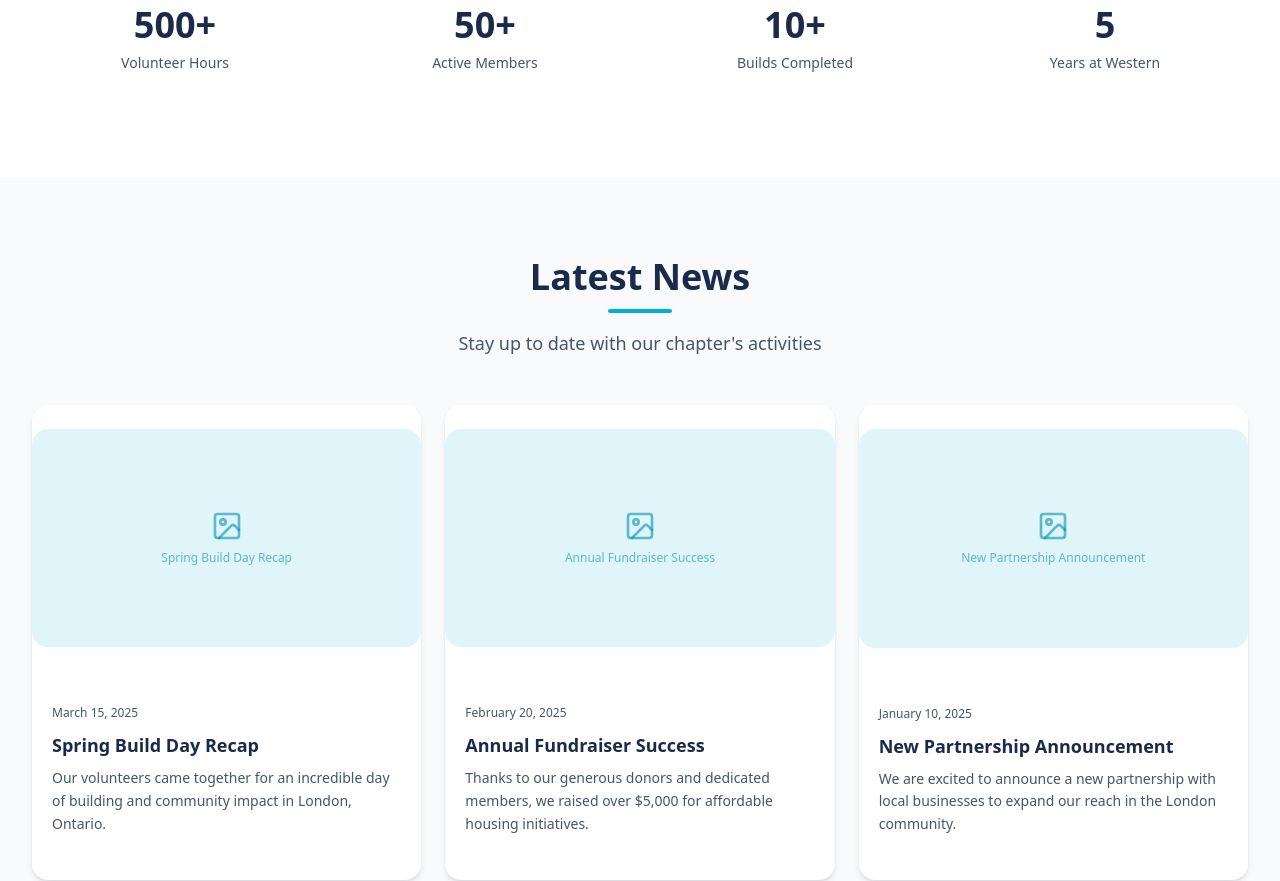
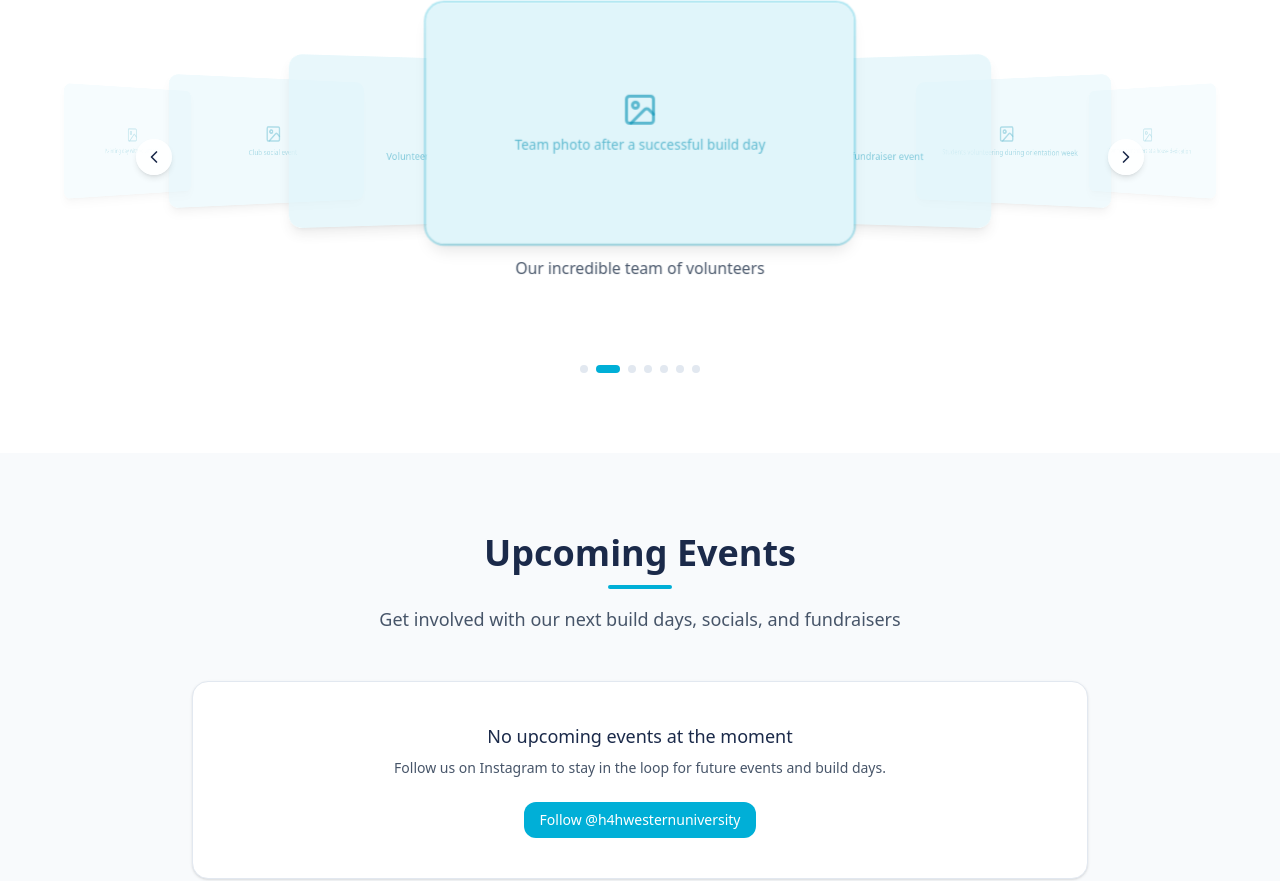
Before and after one commit to AP3008/UWO-H4H-Webpage, a Next.js app: page / in a window 1280 px wide. Shown: the part 922-1803 px from the top of the page. Built offline with nearby package versions, Linux system fonts and the light colour scheme.

Commit message:
feat: added image carousel

```diff
--- a/app/page.tsx
+++ b/app/page.tsx
@@ -2,10 +2,10 @@ import Link from "next/link";
 import { ArrowRight } from "lucide-react";
 import { Button } from "@/components/ui/button";
 import { SectionHeader } from "@/components/section-header";
-import { StatCard } from "@/components/stat-card";
-import { NewsCard } from "@/components/news-card";
+import { EventCard } from "@/components/event-card";
+import { Carousel3D } from "@/components/carousel-3d";
 import { CTABanner } from "@/components/cta-banner";
-import { STATS, NEWS_ITEMS, EXTERNAL_LINKS } from "@/lib/data";
+import { UPCOMING_EVENTS, EXTERNAL_LINKS } from "@/lib/data";
 
 export default function HomePage() {
   return (
@@ -53,33 +53,56 @@ export default function HomePage() {
         </div>
       </section>
 
-      {/* Impact at a Glance */}
-      <section className="px-4 py-16 sm:px-6 sm:py-20 lg:px-8">
+      {/* 3D Photo Carousel */}
+      <section className="overflow-hidden px-4 py-16 sm:px-6 sm:py-20 lg:px-8">
         <div className="mx-auto max-w-7xl">
           <SectionHeader
-            title="Impact at a Glance"
-            subtitle="Our chapter's contributions to the community"
+            title="Our Community in Action"
+            subtitle="Moments from our builds, events, and volunteer experiences"
           />
-          <div className="mt-12 grid grid-cols-2 gap-6 lg:grid-cols-4">
-            {STATS.map((stat) => (
-              <StatCard key={stat.label} stat={stat} />
-            ))}
+          <div className="mt-12">
+            <Carousel3D />
           </div>
         </div>
       </section>
 
-      {/* Latest News */}
+      {/* Upcoming Events */}
       <section className="bg-h4h-gray-50 px-4 py-16 sm:px-6 sm:py-20 lg:px-8">
-        <div className="mx-auto max-w-7xl">
+        <div className="mx-auto max-w-4xl">
           <SectionHeader
-            title="Latest News"
-            subtitle="Stay up to date with our chapter's activities"
+            title="Upcoming Events"
+            subtitle="Get involved with our next build days, socials, and fundraisers"
           />
-          <div className="mt-12 grid grid-cols-1 gap-6 sm:grid-cols-2 lg:grid-cols-3">
-            {NEWS_ITEMS.map((item) => (
-              <NewsCard key={item.id} item={item} />
-            ))}
-          </div>
+
+          {UPCOMING_EVENTS.length > 0 ? (
+            <div className="mt-12 space-y-6">
+              {UPCOMING_EVENTS.map((event) => (
+                <EventCard key={event.id} event={event} />
+              ))}
+            </div>
+          ) : (
+            <div className="mt-12 rounded-xl border border-h4h-gray-200 bg-white p-10 text-center shadow-sm">
+              <p className="text-lg font-medium text-h4h-navy">
+                No upcoming events at the moment
+              </p>
+              <p className="mt-2 text-sm text-h4h-gray-600">
+                Follow us on Instagram to stay in the loop for future events and
+                build days.
+              </p>
+              <Button
+                asChild
+                className="mt-6 rounded-lg bg-h4h-cyan text-white hover:bg-h4h-cyan-dark"
+              >
+                <a
+                  href={EXTERNAL_LINKS.instagram}
+                  target="_blank"
+                  rel="noopener noreferrer"
+                >
+                  Follow @h4hwesternuniversity
+                </a>
+              </Button>
+            </div>
+          )}
         </div>
       </section>
 
--- /dev/null
+++ b/components/carousel-3d.tsx
@@ -0,0 +1,121 @@
+"use client";
+
+import { useState, useCallback, useEffect } from "react";
+import { ChevronLeft, ChevronRight } from "lucide-react";
+import { ImagePlaceholder } from "@/components/image-placeholder";
+import { CAROUSEL_IMAGES } from "@/lib/data";
+
+export function Carousel3D() {
+  const images = CAROUSEL_IMAGES;
+  const total = images.length;
+  const [active, setActive] = useState(0);
+
+  const next = useCallback(
+    () => setActive((i) => (i + 1) % total),
+    [total]
+  );
+  const prev = useCallback(
+    () => setActive((i) => (i - 1 + total) % total),
+    [total]
+  );
+
+  // Auto-rotate every 4s
+  useEffect(() => {
+    const id = setInterval(next, 4000);
+    return () => clearInterval(id);
+  }, [next]);
+
+  return (
+    <div className="relative mx-auto w-full max-w-5xl px-4">
+      {/* 3D stage */}
+      <div
+        className="relative mx-auto h-[280px] sm:h-[340px] md:h-[400px]"
+        style={{ perspective: "1200px" }}
+      >
+        {images.map((img, i) => {
+          const offset = i - active;
+          // Wrap around so items stay in [-half, +half] range
+          const half = Math.floor(total / 2);
+          let adjusted = offset;
+          if (adjusted > half) adjusted -= total;
+          if (adjusted < -half) adjusted += total;
+
+          const isCenter = adjusted === 0;
+          const absOffset = Math.abs(adjusted);
+
+          // Position, rotation, scale based on distance from center
+          const translateX = adjusted * 220;
+          const translateZ = isCenter ? 80 : -(absOffset * 120);
+          const rotateY = adjusted * -25;
+          const scale = isCenter ? 1.05 : Math.max(0.65, 1 - absOffset * 0.15);
+          const opacity = absOffset > 3 ? 0 : Math.max(0.3, 1 - absOffset * 0.25);
+          const zIndex = total - absOffset;
+
+          return (
+            <div
+              key={img.id}
+              className="absolute left-1/2 top-1/2 w-[260px] sm:w-[320px] md:w-[380px] cursor-pointer"
+              style={{
+                transform: `translate(-50%, -50%) translateX(${translateX}px) translateZ(${translateZ}px) rotateY(${rotateY}deg) scale(${scale})`,
+                opacity,
+                zIndex,
+                transition: "all 0.6s cubic-bezier(0.25, 0.46, 0.45, 0.94)",
+                transformStyle: "preserve-3d",
+              }}
+              onClick={() => setActive(i)}
+            >
+              <div
+                className={`overflow-hidden rounded-xl shadow-lg transition-shadow duration-300 ${
+                  isCenter ? "shadow-2xl ring-2 ring-h4h-cyan/30" : ""
+                }`}
+              >
+                <ImagePlaceholder
+                  label={img.alt}
+                  aspectRatio="video"
+                  className="rounded-xl"
+                />
+              </div>
+              {isCenter && img.caption && (
+                <p className="mt-3 text-center text-sm font-medium text-h4h-gray-600">
+                  {img.caption}
+                </p>
+              )}
+            </div>
+          );
+        })}
+      </div>
+
+      {/* Navigation buttons */}
+      <button
+        onClick={prev}
+        className="absolute left-0 top-1/2 z-20 -translate-y-1/2 rounded-full bg-white/90 p-2 shadow-md transition-colors hover:bg-white sm:left-2"
+        aria-label="Previous image"
+      >
+        <ChevronLeft className="h-5 w-5 text-h4h-navy" />
+      </button>
+      <button
+        onClick={next}
+        className="absolute right-0 top-1/2 z-20 -translate-y-1/2 rounded-full bg-white/90 p-2 shadow-md transition-colors hover:bg-white sm:right-2"
+        aria-label="Next image"
+      >
+        <ChevronRight className="h-5 w-5 text-h4h-navy" />
+      </button>
+
+      {/* Dots */}
+      <div className="mt-6 flex items-center justify-center gap-2">
+        {images.map((_, i) => (
+          <button
+            key={i}
+            onClick={() => setActive(i)}
+            className={`h-2 rounded-full transition-all ${
+              i === active
+                ? "w-6 bg-h4h-cyan"
+                : "w-2 bg-h4h-gray-200 hover:bg-h4h-gray-600"
+            }`}
+            aria-label={`Go to image ${i + 1}`}
+          />
+        ))}
+      </div>
+    </div>
+  );
+}
--- a/lib/data.ts
+++ b/lib/data.ts
@@ -7,6 +7,7 @@ import type {
   TeamMember,
   ValueItem,
   TimelineItem,
+  CarouselImage,
 } from "@/types";
 
 export const NAV_LINKS: NavLink[] = [
@@ -59,43 +60,50 @@ export const NEWS_ITEMS: NewsItem[] = [
   },
 ];
 
-export const UPCOMING_EVENTS: Event[] = [
+export const UPCOMING_EVENTS: Event[] = [];
+
+export const CAROUSEL_IMAGES: CarouselImage[] = [
   {
     id: "1",
-    title: "Winter Build Day 2026",
-    description:
-      "Join us for our first build day of the new year! Help us frame walls and install windows on our latest project.",
-    date: "2026-03-01",
-    time: "9:00 AM - 4:00 PM",
-    location: "London, ON",
-    imageUrl: "/images/event-1.jpg",
-    registrationUrl:
-      "https://westernusc.store/product/habitat-for-humanity-western/",
-    isPast: false,
+    src: "/images/carousel/slide-1.jpg",
+    alt: "Volunteers at a build site",
+    caption: "Building together for our community",
   },
   {
     id: "2",
-    title: "Volunteer Orientation",
-    description:
-      "New to Habitat? Join our orientation session to learn about safety protocols, building techniques, and how you can make a difference.",
-    date: "2026-02-15",
-    time: "6:00 PM - 8:00 PM",
-    location: "Western University, UCC Room 56",
-    imageUrl: "/images/event-2.jpg",
-    isPast: false,
+    src: "/images/carousel/slide-2.jpg",
+    alt: "Team photo after a successful build day",
+    caption: "Our incredible team of volunteers",
   },
   {
     id: "3",
-    title: "Spring Fundraiser Gala",
-    description:
-      "An evening of celebration and fundraising to support affordable housing in our community. Dinner, live music, and silent auction.",
-    date: "2026-04-12",
-    time: "7:00 PM - 10:00 PM",
-    location: "Great Hall, Somerville House",
-    imageUrl: "/images/event-3.jpg",
-    registrationUrl:
-      "https://westernusc.store/product/habitat-for-humanity-western/",
-    isPast: false,
+    src: "/images/carousel/slide-3.jpg",
+    alt: "Habitat for Humanity fundraiser event",
+    caption: "Raising funds for affordable housing",
+  },
+  {
+    id: "4",
+    src: "/images/carousel/slide-4.jpg",
+    alt: "Students volunteering during orientation week",
+    caption: "Welcoming new members every year",
+  },
+  {
+    id: "5",
+    src: "/images/carousel/slide-5.jpg",
+    alt: "Community members at a house dedication",
+    caption: "Celebrating a completed home",
+  },
+  {
+    id: "6",
+    src: "/images/carousel/slide-6.jpg",
+    alt: "Painting day with volunteers",
+    caption: "Every brushstroke makes a difference",
+  },
+  {
+    id: "7",
+    src: "/images/carousel/slide-7.jpg",
+    alt: "Club social event",
+    caption: "Building friendships along the way",
   },
 ];
 
```
Also changed, not shown: types/index.ts (+7 -0 lines).
